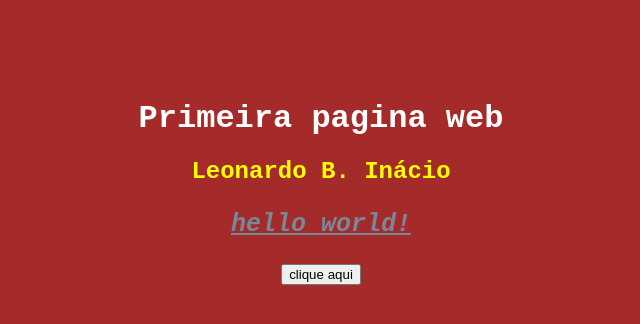
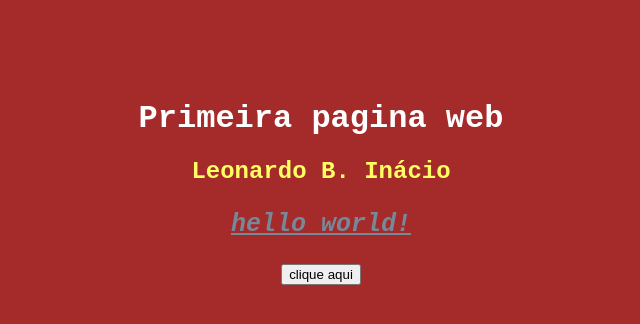
Before and after one commit to LeonardoInacio1/ppm-exemplo-git, a plain HTML site: page index.html in a window 1280 px wide. Shown: the whole page, without its empty margins (319-959 px from the left). Drawn offline with Linux system fonts and the light colour scheme.

Commit message:
css/nome.css

```diff
--- a/css/estilo.css
+++ b/css/estilo.css
@@ -14,5 +14,5 @@ p{
 
 }
 h2{
-    color: yellow;
+    color: rgb(255, 255, 100)
 }
--- /dev/null
+++ b/css/nome.css
@@ -0,0 +1,3 @@
+h2{
+    color: rgb(255, 255, 150)
+}
```
